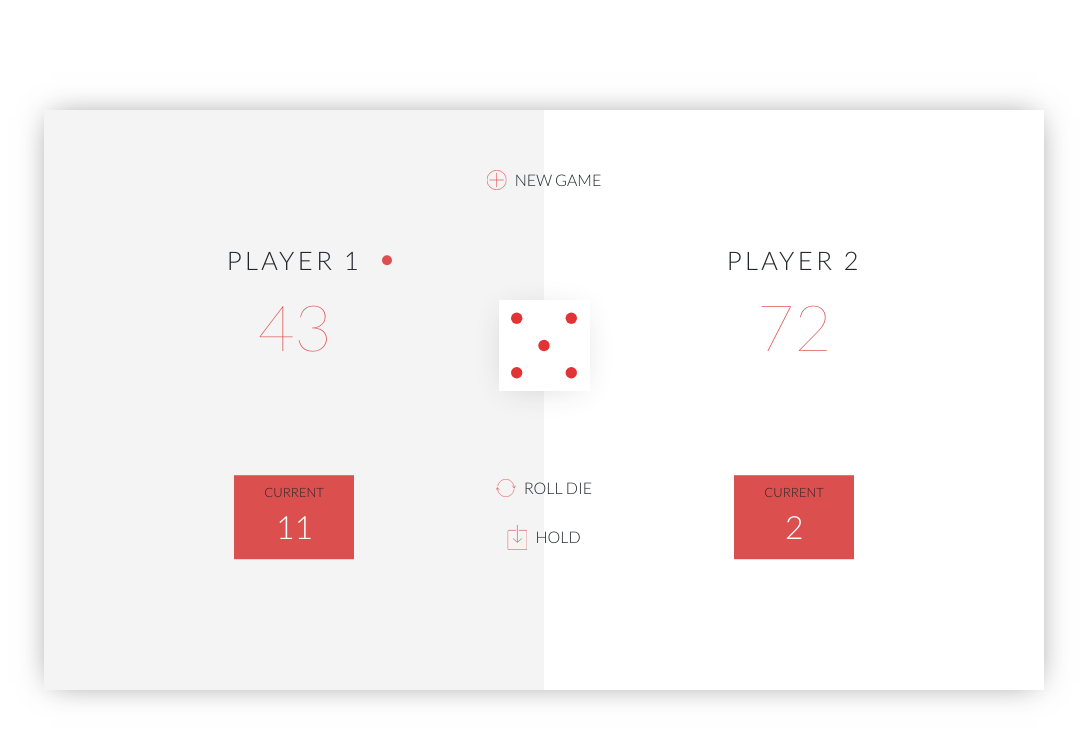
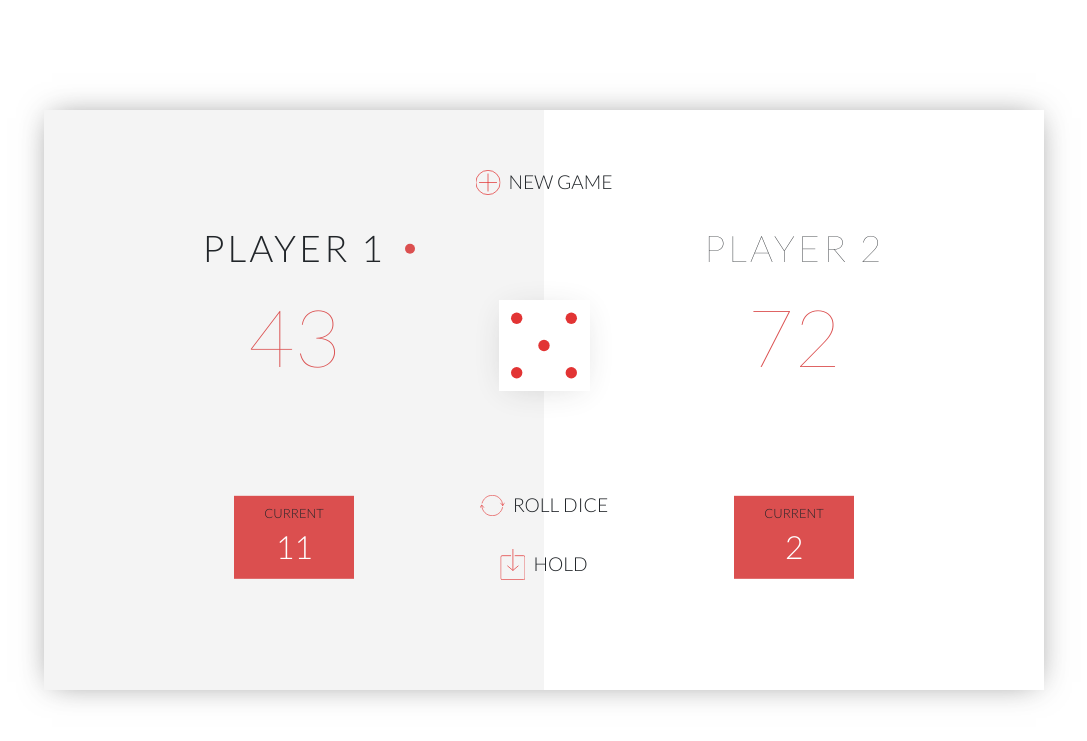
Before and after one commit to Guibertinpro/dice-game, a PHP site: page / in a window 1280 px wide. Shown: the top 741 px of the page, without its empty margins (96-1183 px from the left). Run offline with PHP 8.4, Linux system fonts and the light colour scheme.

Commit message:
move modal and overlay

```diff
--- a/assets/css/styles.css
+++ b/assets/css/styles.css
@@ -72,8 +72,11 @@ p{
 }
 .text-player{
   font-size: 1.6rem;
+  font-weight: 200;
+  letter-spacing: 0.2rem;
+}
+.active .text-player{
   font-weight: 300;
-  letter-spacing: 0.2rem;
 }
 
 .number-current{
@@ -222,13 +225,13 @@ p{
   .content-hold {
     position: absolute;
     left: 50%;
-    bottom: -150px;
+    bottom: -180px;
     transform: translateX(-50%);
   }
   .content-roll-die {
     position: absolute;
     left: 50%;
-    bottom: -100px;
+    bottom: -120px;
     transform: translateX(-50%);
   }
   .round-player {
@@ -237,4 +240,16 @@ p{
   .container-new-game {
     top: 10%;
   }
+  .text-player{
+    font-size: 2.3rem;
+  }
+  .number-player{
+    font-size: 5rem;
+  }
+  .content-link img{
+    width: 25px;
+  }
+  .text-link {
+    font-size: 1.2rem;
+  }
 }
--- a/assets/templates/index.html
+++ b/assets/templates/index.html
@@ -72,11 +72,12 @@
           </div>
           <div class="content-link content-roll-die d-flex align-items-center justify-content-center">
             <img class="img-roll-die me-2" src="../img/roll.svg" alt="roll die">
-            <p class="text-link text-uppercase">roll die</p>
+            <p class="text-link text-uppercase">roll dice</p>
           </div>
         </div>
       </div>
-
+    </div>
+  </div>
   <div class="winner-modal modal fade" id="exampleModalCenter" tabindex="-1" role="dialog" aria-labelledby="exampleModalCenterTitle" aria-hidden="true">
     <div class="modal-dialog modal-dialog-centered content-winner-modal" role="document">
       <div class="modal-content">
@@ -97,9 +98,6 @@
   </div>
   <div class="overlay"></div>
 
-    </div>
-  </div>
-
   <!-- Script -->
   <script src="../js/script.js"></script>
 </body>
```
Lines whose indentation alone changed are shown as unchanged.
